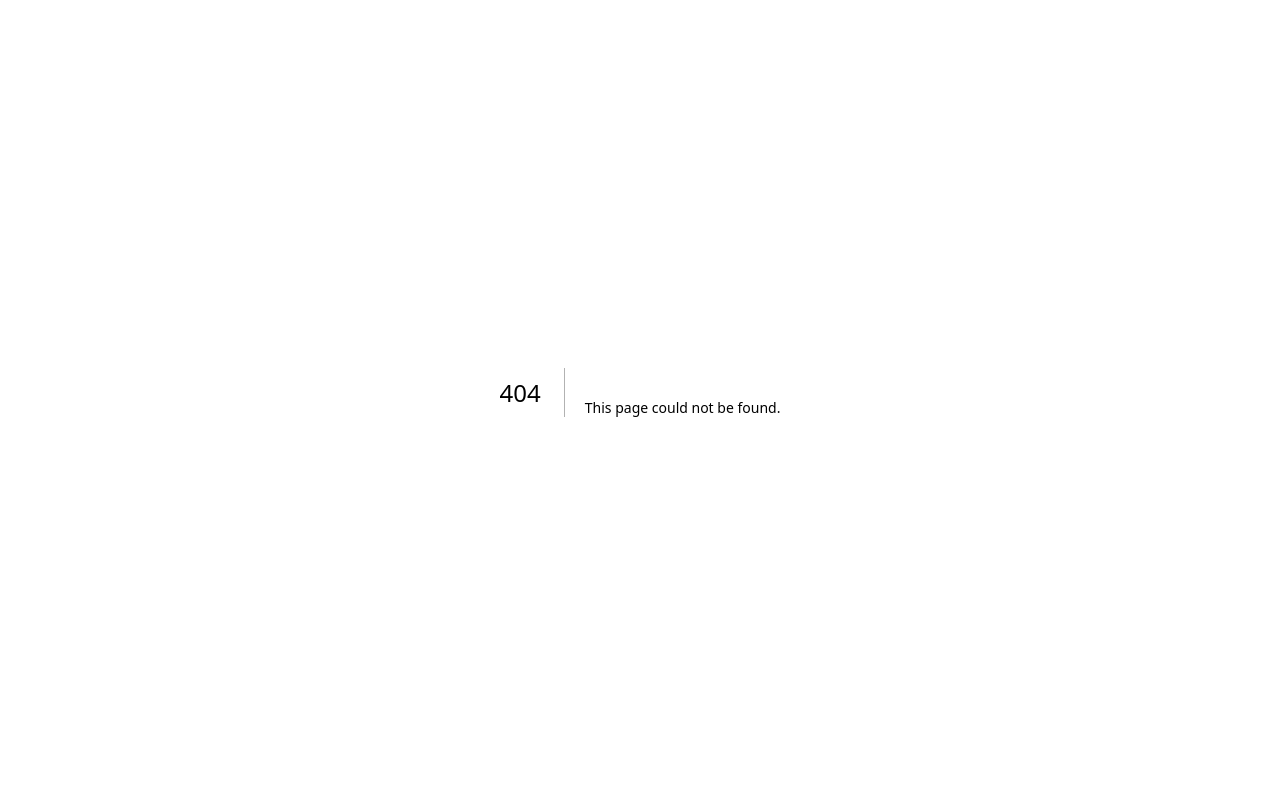
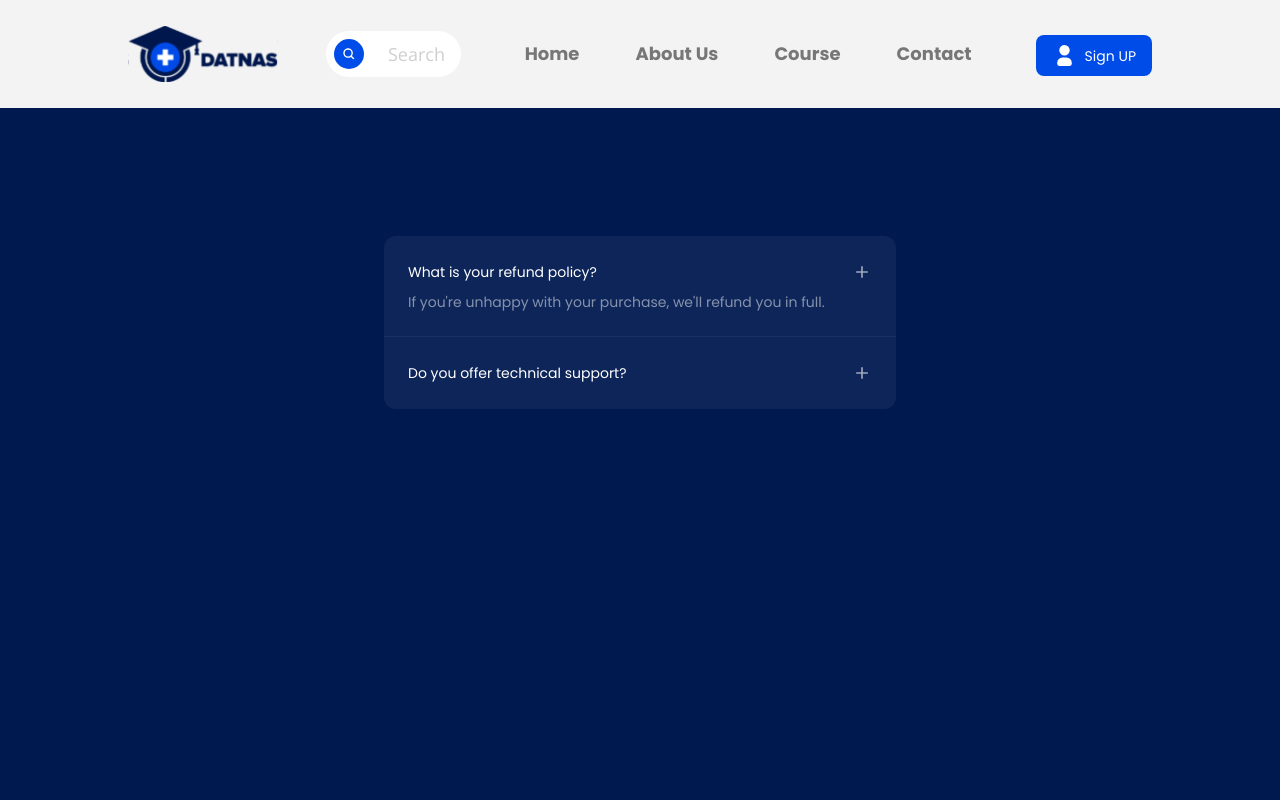
Before and after one commit to Jay-davisphem/datnas-client, a Next.js app: page /faq in a window 1280 px wide. Before the commit this address had no page. Shown: the top 800 px of the page. Built offline with nearby package versions, Linux system fonts and the light colour scheme.

Commit message:
Testing faqs styles

```diff
--- /dev/null
+++ b/app/(helpers)/faq/page.tsx
@@ -0,0 +1,36 @@
+import { Disclosure, DisclosureButton, DisclosurePanel } from '@headlessui/react'
+import { MdAdd } from "react-icons/md";
+type IFAQ = {
+    head: string,
+    text: string
+}
+
+export default function FAQ() {
+    const faqs: IFAQ[] = []
+    return (
+        <div className="h-screen w-full pt-32 px-4">
+          <div className="mx-auto w-full max-w-lg divide-y divide-white/5 rounded-xl bg-white/5">
+            <Disclosure as="div" className="p-6" defaultOpen={true}>
+              <DisclosureButton className="group flex w-full items-center justify-between">
+                <span className="text-sm/6 font-medium text-white group-data-[hover]:text-white/80">
+                  What is your refund policy?
+                </span>
+                <MdAdd className="size-5 fill-white/60 group-data-[hover]:fill-white/50 group-data-[open]:rotate-180" />
+              </DisclosureButton>
+              <DisclosurePanel className="mt-2 text-sm/5 text-white/50">
+                If you're unhappy with your purchase, we'll refund you in full.
+              </DisclosurePanel>
+            </Disclosure>
+            <Disclosure as="div" className="p-6">
+              <DisclosureButton className="group flex w-full items-center justify-between">
+                <span className="text-sm/6 font-medium text-white group-data-[hover]:text-white/80">
+                  Do you offer technical support?
+                </span>
+                <MdAdd className="size-5 fill-white/60 group-data-[hover]:fill-white/50 group-data-[open]:rotate-180" />
+              </DisclosureButton>
+              <DisclosurePanel className="mt-2 text-sm/5 text-white/50">No.</DisclosurePanel>
+            </Disclosure>
+          </div>
+        </div>
+      )
+}
--- /dev/null
+++ b/app/(helpers)/layout.tsx
@@ -0,0 +1,16 @@
+import Footer from "../ui/footer";
+import Header from "../ui/header";
+
+export default function Layout({
+  children,
+}: Readonly<{
+  children: React.ReactNode;
+}>) {
+  return (
+      <div>
+        <Header />
+        {children}
+        <Footer />
+      </div>
+  );
+}
--- /dev/null
+++ b/app/(helpers)/subscribe/page.tsx
@@ -0,0 +1,5 @@
+export default function Subscribe() {
+    return (
+      <div>Subscribe</div>
+    )
+  }
```
